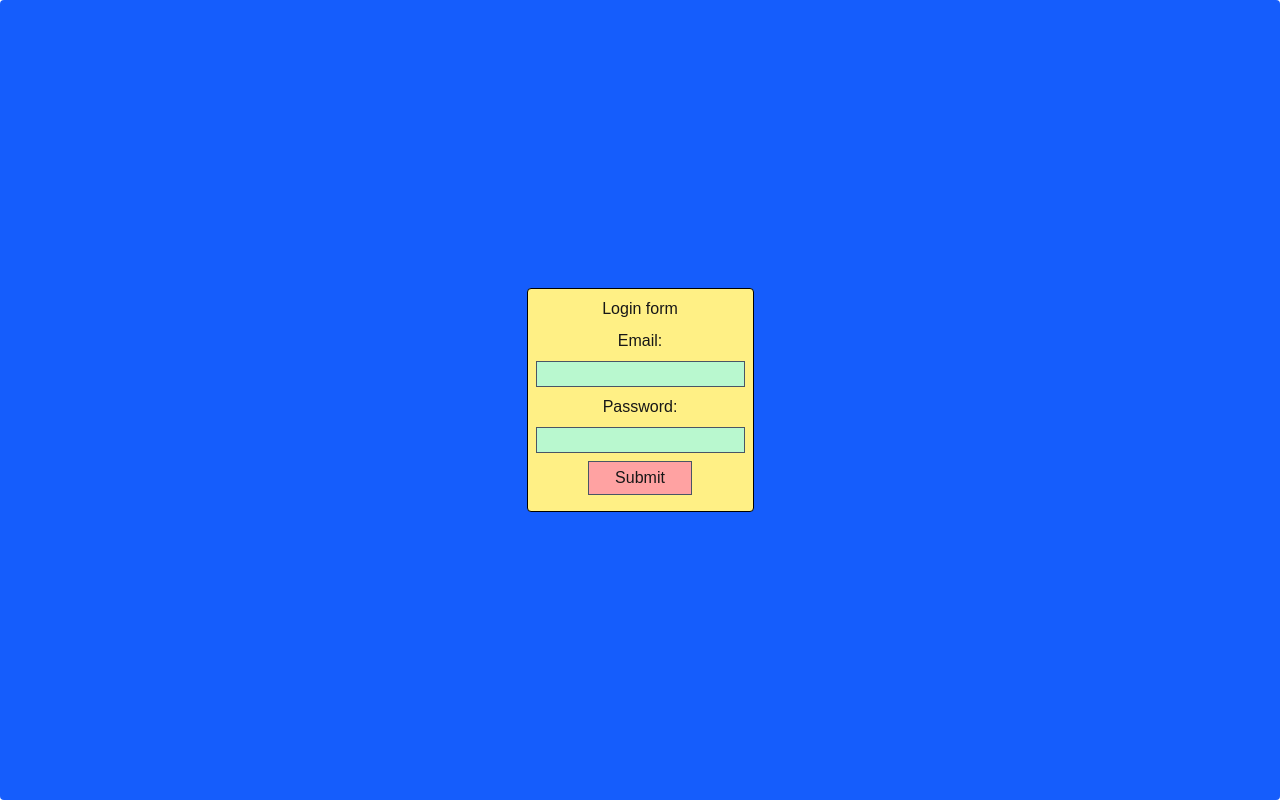
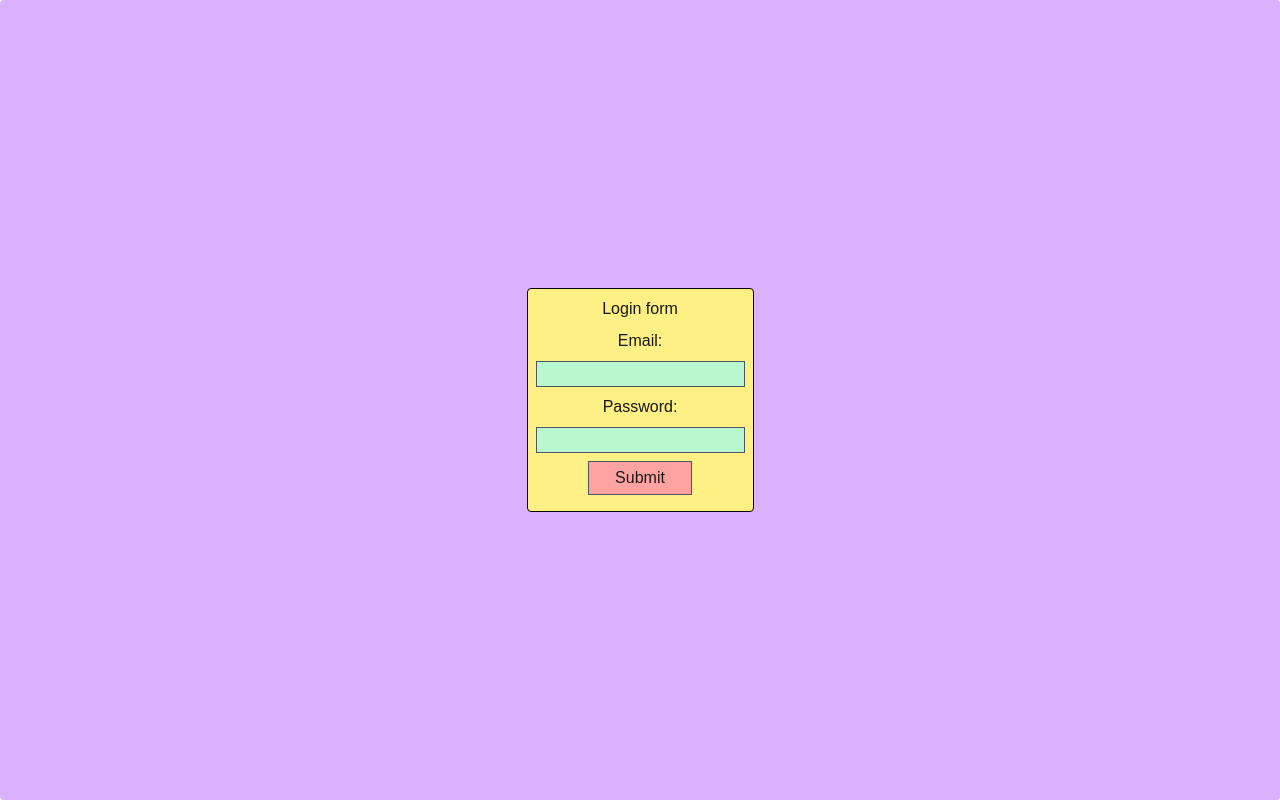
Before and after one commit to edinvnode/advanced-forum-app-nextjs, a Next.js app: page /login in a window 1280 px wide. Built offline with nearby package versions, Linux system fonts and the light colour scheme.

Commit message:
Added background

```diff
--- a/app/login/page.tsx
+++ b/app/login/page.tsx
@@ -1,6 +1,6 @@
 export default function Login() {
   return (
-    <div className="flex min-h-screen items-center justify-center border-black rounded bg-blue-600">
+    <div className="flex min-h-screen items-center justify-center border-black rounded bg-purple-300">
       <form className="h-1/2 flex items-center justify-center flex-col bg-yellow-200 p-2 border border-black rounded">
         <p className="mb-2 border-black">Login form</p>
         <label className="mb-2">Email:</label>
```
